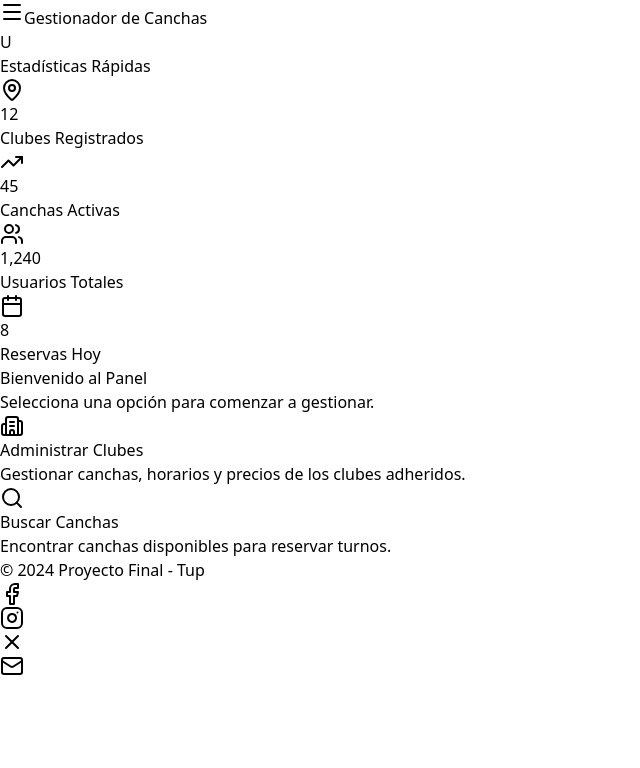
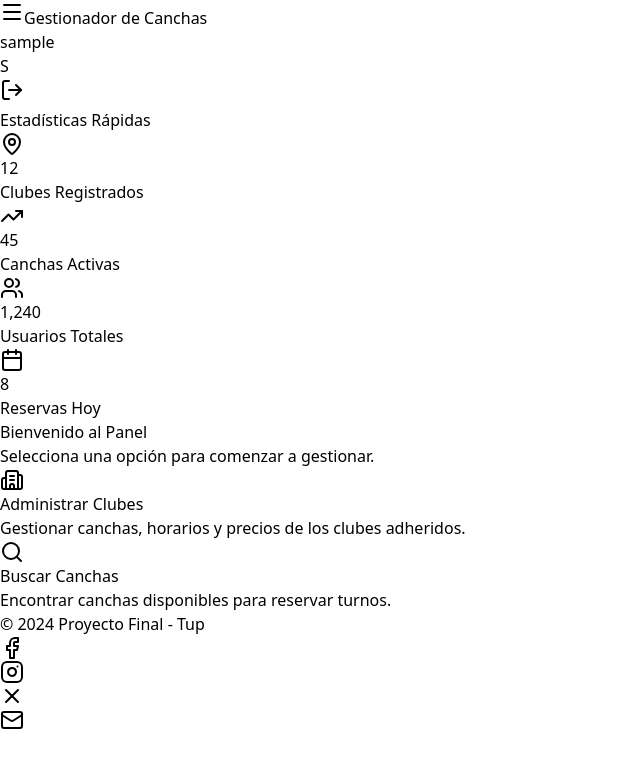
Before and after one commit to Fausto-Desch/Proyecto-Final, a React (Vite) app: page /home in a window 1280 px wide. Shown: the top 768 px of the page, without its empty margins (0-640 px from the left). Built offline with nearby package versions, Linux system fonts and the light colour scheme; sample sign-in values are in the browser's storage.

Commit message:
redireccion fixed

```diff
--- a/src/App.tsx
+++ b/src/App.tsx
@@ -1,8 +1,7 @@
 import { BrowserRouter, Routes, Route, Navigate } from 'react-router-dom';
 import LoginPage from './pages/LoginPage';
-import AdminPage from './pages/AdminPage';
-import UserPage from './pages/UserPage';
 import ProtectedRoute from './components/ProtectedRoute';
+import AuthenticatedRoute from './components/AuthenticatedRoute';
 import { Home } from './pages/Home';
 import { Clubes } from './pages/Clubes';
 
@@ -15,25 +14,22 @@ function App() {
         <Route path="/login" element={<LoginPage />} />
 
         <Route
-          path="/admin"
+          path="/home"
           element={
-            <ProtectedRoute allowedRole="admin">
-              <AdminPage />
-            </ProtectedRoute>
+            <AuthenticatedRoute>
+              <Home />
+            </AuthenticatedRoute>
           }
         />
 
         <Route
-          path="/user"
+          path="/clubes"
           element={
-            <ProtectedRoute allowedRole="user">
-              <UserPage />
+            <ProtectedRoute allowedRole="admin">
+              <Clubes />
             </ProtectedRoute>
           }
         />
-
-        <Route path="/home" element={<Home />} />
-        <Route path="/clubes" element={<Clubes />} />
 
         <Route path="*" element={<Navigate to="/login" replace />} />
       </Routes>
--- /dev/null
+++ b/src/components/AuthenticatedRoute.tsx
@@ -0,0 +1,17 @@
+import { Navigate } from 'react-router-dom';
+import type { ReactNode } from 'react';
+
+interface AuthenticatedRouteProps {
+  children: ReactNode;
+}
+
+export default function AuthenticatedRoute({ children }: AuthenticatedRouteProps) {
+  const token = localStorage.getItem('token');
+
+  // Si no hay token, redirigir al login
+  if (!token) {
+    return <Navigate to="/login" replace />;
+  }
+
+  return <>{children}</>;
+}
--- a/src/components/ProtectedRoute.tsx
+++ b/src/components/ProtectedRoute.tsx
@@ -15,14 +15,9 @@ export default function ProtectedRoute({ children, allowedRole }: ProtectedRoute
     return <Navigate to="/login" replace />;
   }
 
-  // Si el rol no coincide, redirigir a la ruta correcta según el rol
+  // Si el rol no coincide, redirigir al home
   if (role !== allowedRole) {
-    if (role === 'admin') {
-      return <Navigate to="/admin" replace />;
-    } else if (role === 'user') {
-      return <Navigate to="/user" replace />;
-    }
-    return <Navigate to="/login" replace />;
+    return <Navigate to="/home" replace />;
   }
 
   return <>{children}</>;
--- a/src/components/layout/Navbar.tsx
+++ b/src/components/layout/Navbar.tsx
@@ -1,6 +1,16 @@
-import { Menu } from 'lucide-react';
+import { Menu, LogOut } from 'lucide-react';
+import { useNavigate } from 'react-router-dom';
+import { authApi } from '../../api/authApi';
 
 export function Navbar() {
+    const navigate = useNavigate();
+    const userName = authApi.getUserName();
+
+    const handleLogout = () => {
+        authApi.logout();
+        navigate('/login');
+    };
+
     return (
         <nav className="bg-white border-b border-gray-200 px-6 py-4 flex items-center justify-between shadow-sm">
         <div className="flex items-center gap-3">
@@ -12,9 +22,19 @@ export function Navbar() {
             </span>
         </div>
         <div className="flex items-center gap-4">
+            <span className="text-sm text-gray-700 hidden sm:block">
+                {userName || 'Usuario'}
+            </span>
             <div className="w-10 h-10 bg-blue-100 rounded-full flex items-center justify-center text-blue-700 font-bold">
-                U
+                {userName?.[0]?.toUpperCase() || 'U'}
             </div>
+            <button
+                onClick={handleLogout}
+                className="p-2 hover:bg-red-50 rounded-lg transition text-red-600"
+                title="Cerrar sesión"
+            >
+                <LogOut className="w-5 h-5" />
+            </button>
         </div>
         </nav>
     )
--- a/src/pages/Clubes.tsx
+++ b/src/pages/Clubes.tsx
@@ -1,13 +1,19 @@
 import { Link } from 'react-router-dom';
+import { Navbar } from '../components/layout/Navbar';
+import { Footer } from '../components/layout/Footer';
 
 export function Clubes() {
   return (
-    <div className="p-10">
-      <h1 className="text-3xl font-bold text-blue-700">Listado de Clubes</h1>
-      <p className="mt-4 text-gray-600">Aquí se mostrarán los clubes disponibles (Próximamente).</p>
-      <Link to="/home" className="mt-6 inline-block text-blue-500 hover:underline">
-        ← Volver al Home
-      </Link>
+    <div className="flex flex-col min-h-screen bg-gray-100">
+      <Navbar />
+      <div className="flex-1 p-10">
+        <h1 className="text-3xl font-bold text-blue-700">Listado de Clubes</h1>
+        <p className="mt-4 text-gray-600">Aquí se mostrarán los clubes disponibles (Próximamente).</p>
+        <Link to="/home" className="mt-6 inline-block text-blue-500 hover:underline">
+          ← Volver al Home
+        </Link>
+      </div>
+      <Footer />
     </div>
   )
 }
--- a/src/pages/LoginPage.tsx
+++ b/src/pages/LoginPage.tsx
@@ -11,16 +11,11 @@ export default function LoginPage() {
   const navigate = useNavigate();
 
   useEffect(() => {
-    // Si ya está logeado, redirige según el rol
+    // Si ya está logeado, redirigir al home
     const token = authApi.getToken();
-    const role = authApi.getRole();
 
-    if (token && role) {
-      if (role === 'admin') {
-        navigate('/admin', { replace: true });
-      } else {
-        navigate('/user', { replace: true });
-      }
+    if (token) {
+      navigate('/home', { replace: true });
     }
   }, [navigate]);
 
@@ -33,12 +28,8 @@ export default function LoginPage() {
       const data = await authApi.login({ email, password });
       authApi.saveUserData(data);
 
-      // Redirige según el rol
-      if (data.usuario.rol === 'admin') {
-        navigate('/admin');
-      } else {
-        navigate('/user');
-      }
+      // Redirigir siempre al home después del login
+      navigate('/home');
     } catch (err) {
       setError(err instanceof Error ? err.message : 'Error al iniciar sesión');
     } finally {
```
